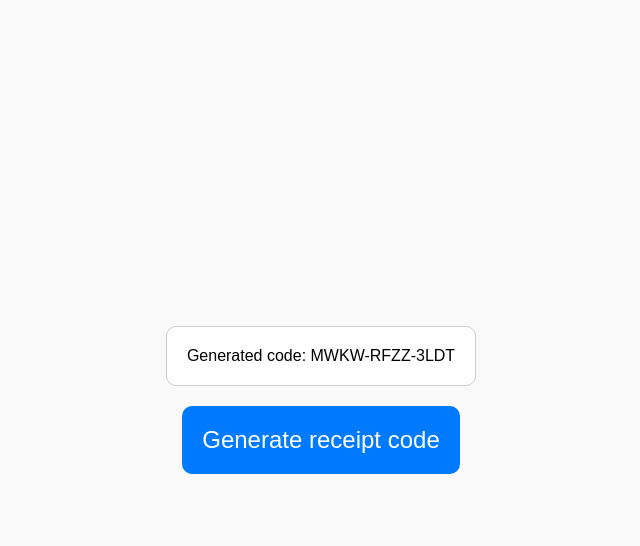
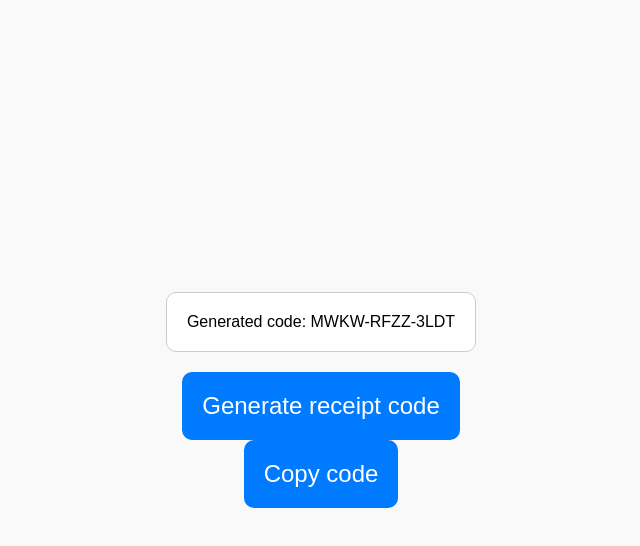
Before and after one commit to SnakeLuck360GT/mcdfood, a plain HTML site: page index.html in a window 1280 px wide. Both pictures are taken after a click on the button "Generate receipt code". Shown: the whole page, without its empty margins (319-959 px from the left). Drawn offline with Linux system fonts and the light colour scheme.

Commit message:
Update index.html

```diff
--- a/index.html
+++ b/index.html
@@ -9,33 +9,32 @@
 <body>
   <div id="result">Generated code will appear here</div>
   <button onclick="generateAndDisplayCode()">Generate receipt code</button>
+  <button onclick="copyNextPart()" id="copyBtn" disabled>Copy code</button>
 
   <script>
-
     const CHAR_MAP = "CM7WD6N4RHF9ZL3XKQGVPBTJY";
     const BASE = CHAR_MAP.length;
     const EPOCH = new Date("2016-02-01");
 
+    let generatedParts = [];
+    let copyIndex = 0;
+
     function encode(num) {
       let encoded = "";
-
       while (num >= BASE) {
         encoded = CHAR_MAP[num % BASE] + encoded;
         num = Math.floor(num / BASE);
       }
-
       return CHAR_MAP[num] + encoded;
     }
 
     function decode(encoded) {
       let num = 0;
-
       for (let i = 0; i < encoded.length; i++) {
         const char = encoded[i];
         const exp = encoded.length - i - 1;
         num += Math.pow(BASE, exp) * CHAR_MAP.indexOf(char);
       }
-
       return num;
     }
 
@@ -47,51 +46,68 @@ function getMinutesSinceEpoch(purchased) {
     function getCheckDigit(code) {
       const chars = code.split("").reverse();
       let checkDigit = 0;
-
       for (let i = 0; i < chars.length; i++) {
         let value = decode(chars[i]);
-
         if ((i % 2) === 0) {
           value *= 2;
           const encoded = encode(value);
-
           if (encoded.length === 2) {
             value = [...encoded].map(decode).reduce((total, num) => total + num, 0);
           }
         }
-
         checkDigit += value;
       }
-
       checkDigit %= BASE;
-
       if (checkDigit > 0) {
         checkDigit = BASE - checkDigit;
       }
-
       return checkDigit;
     }
 
     function generateCode() {
-  const storeId = 716;  // Set storeId to 1480
-  const orderId = Math.floor(Math.random() * 100).toString().padStart(2, '0');  // Generate random orderId between 0 and 100
+      const storeId = 716;
+      const orderId = Math.floor(Math.random() * 100).toString().padStart(2, '0');
       const currentDateTime = new Date();
-  const purchased = `${currentDateTime.getFullYear()}-${(currentDateTime.getMonth() + 1).toString().padStart(2, '0')}-${currentDateTime.getDate().toString().padStart(2, '0')} ${currentDateTime.getHours().toString().padStart(2, '0')}:${currentDateTime.getMinutes().toString().padStart(2, '0')}`;  // Format purchased as YYYY-MM-DD HH:mm
+      const purchased = `${currentDateTime.getFullYear()}-${(currentDateTime.getMonth() + 1).toString().padStart(2, '0')}-${currentDateTime.getDate().toString().padStart(2, '0')} ${currentDateTime.getHours().toString().padStart(2, '0')}:${currentDateTime.getMinutes().toString().padStart(2, '0')}`;
 
       const encStoreId = encode(storeId).padStart(3, encode(0));
       const encOrderId = encode(parseInt(orderId) + 125);
       const encMinutes = encode(getMinutesSinceEpoch(purchased)).padStart(5, encode(0));
-
       let code = encStoreId + encode(3) + encOrderId + encMinutes;
-
       code += encode(getCheckDigit(code));
 
       return code.match(/.{4}/g).join("-");
     }
 
     function generateAndDisplayCode() {
-      const generatedCode = generateCode();
-      document.getElementById('result').innerText = "Generated code: " + generatedCode;
+      const code = generateCode();
+      generatedParts = code.split("-");
+      copyIndex = 0;
+
+      document.getElementById('result').innerText = "Generated code: " + code;
+      document.getElementById('copyBtn').disabled = false;
+      document.getElementById('copyBtn').innerText = "Copy code";
+    }
+
+    function copyNextPart() {
+      if (generatedParts.length === 0 || copyIndex >= generatedParts.length) {
+        alert("No more parts to copy!");
+        return;
+      }
+
+      const partToCopy = generatedParts[copyIndex];
+
+      navigator.clipboard.writeText(partToCopy)
+        .then(() => {
+          document.getElementById('copyBtn').innerText = `Copied part ${copyIndex + 1}`;
+          copyIndex++;
+
+          if (copyIndex >= generatedParts.length) {
+            document.getElementById('copyBtn').innerText = "All parts copied";
+            document.getElementById('copyBtn').disabled = true;
+          }
+        })
+        .catch(err => alert("Failed to copy: " + err));
     }
   </script>
 </body>
```
Lines whose indentation alone changed are shown as unchanged.
